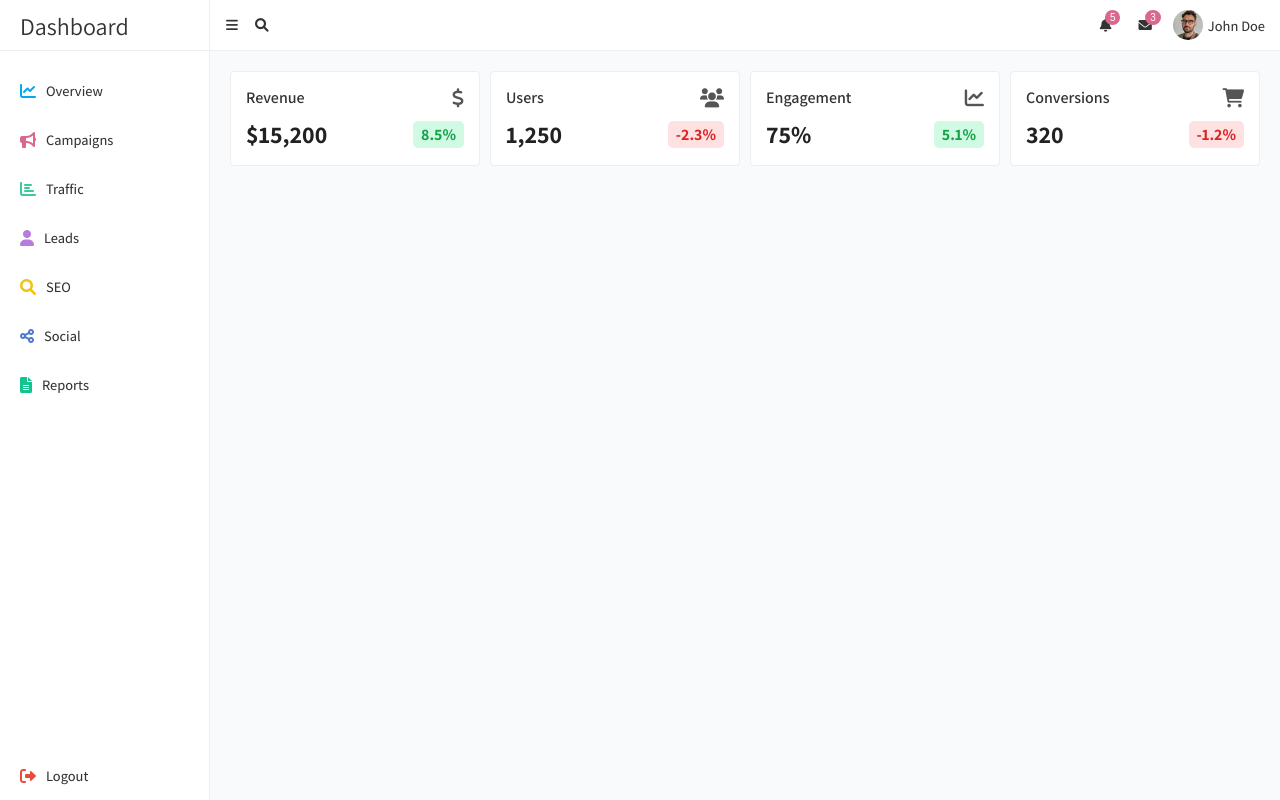
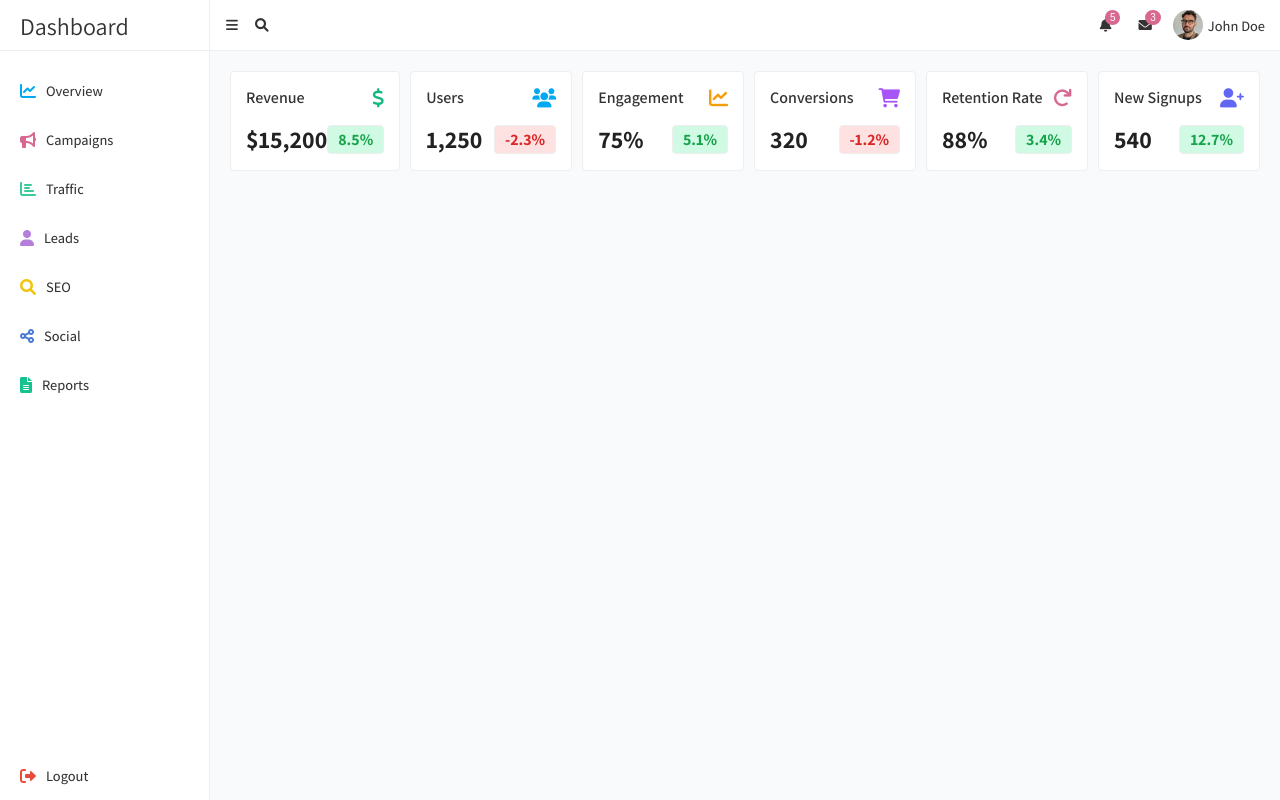
Before and after one commit to joseph-johnson27001/marketing-dashboard, a Vue app: page / in a window 1280 px wide. Built offline with nearby package versions, Linux system fonts and the light colour scheme.

Commit message:
KPI card icons and stats

```diff
--- a/src/components/ui/KpiCard.vue
+++ b/src/components/ui/KpiCard.vue
@@ -2,7 +2,7 @@
   <div class="kpi-card">
     <div class="kpi-header">
       <span class="kpi-title">{{ title }}</span>
-      <i :class="icon" class="kpi-icon"></i>
+      <i :class="icon" class="kpi-icon" :style="{ color: iconColor }"></i>
     </div>
     <div class="kpi-footer">
       <span class="kpi-value">{{ value }}</span>
@@ -16,22 +16,11 @@
 <script>
 export default {
   props: {
-    title: {
-      type: String,
-      required: true,
-    },
-    value: {
-      type: [String, Number],
-      required: true,
-    },
-    percentage: {
-      type: Number,
-      required: true,
-    },
-    icon: {
-      type: String,
-      required: true,
-    },
+    title: { type: String, required: true },
+    value: { type: [String, Number], required: true },
+    percentage: { type: Number, required: true },
+    icon: { type: String, required: true },
+    iconColor: { type: String, required: true }, // New prop for icon color
   },
   computed: {
     percentageClass() {
@@ -50,7 +39,7 @@ export default {
   border-radius: 4px;
   border: 1px solid #eee;
   padding: 15px;
-  gap: 10px;
+  gap: 15px;
 }
 
 .kpi-header {
@@ -67,7 +56,6 @@ export default {
 
 .kpi-icon {
   font-size: 1.2rem;
-  color: #555;
 }
 
 .kpi-footer {
@@ -86,8 +74,9 @@ export default {
 .kpi-percentage {
   font-size: 1rem;
   font-weight: bold;
-  padding: 3px 8px;
-  border-radius: 5px;
+  padding: 3px 10px;
+  border-radius: 4px;
+  border: 1px solid #eee;
 }
 
 .positive {
--- a/src/views/OverviewPage.vue
+++ b/src/views/OverviewPage.vue
@@ -6,24 +6,42 @@
         value="$15,200"
         percentage="8.5"
         icon="fas fa-dollar-sign"
+        iconColor="#10b981"
       />
       <KpiCard
         title="Users"
         value="1,250"
         percentage="-2.3"
         icon="fas fa-users"
+        iconColor="#01a9f2"
       />
       <KpiCard
         title="Engagement"
         value="75%"
         percentage="5.1"
         icon="fas fa-chart-line"
+        iconColor="#f59e0b"
       />
       <KpiCard
         title="Conversions"
         value="320"
         percentage="-1.2"
         icon="fas fa-shopping-cart"
+        iconColor="#a855f7"
+      />
+      <KpiCard
+        title="Retention Rate"
+        value="88%"
+        percentage="3.4"
+        icon="fas fa-redo"
+        iconColor="#d86890"
+      />
+      <KpiCard
+        title="New Signups"
+        value="540"
+        percentage="12.7"
+        icon="fas fa-user-plus"
+        iconColor="#6366f1"
       />
     </div>
   </div>
@@ -45,7 +63,7 @@ export default {
 }
 .kpi-container {
   display: grid;
-  grid-template-columns: 1fr 1fr 1fr 1fr;
+  grid-template-columns: repeat(6, 1fr); /* Now 6 in a row */
   gap: 10px;
 }
 </style>
```
